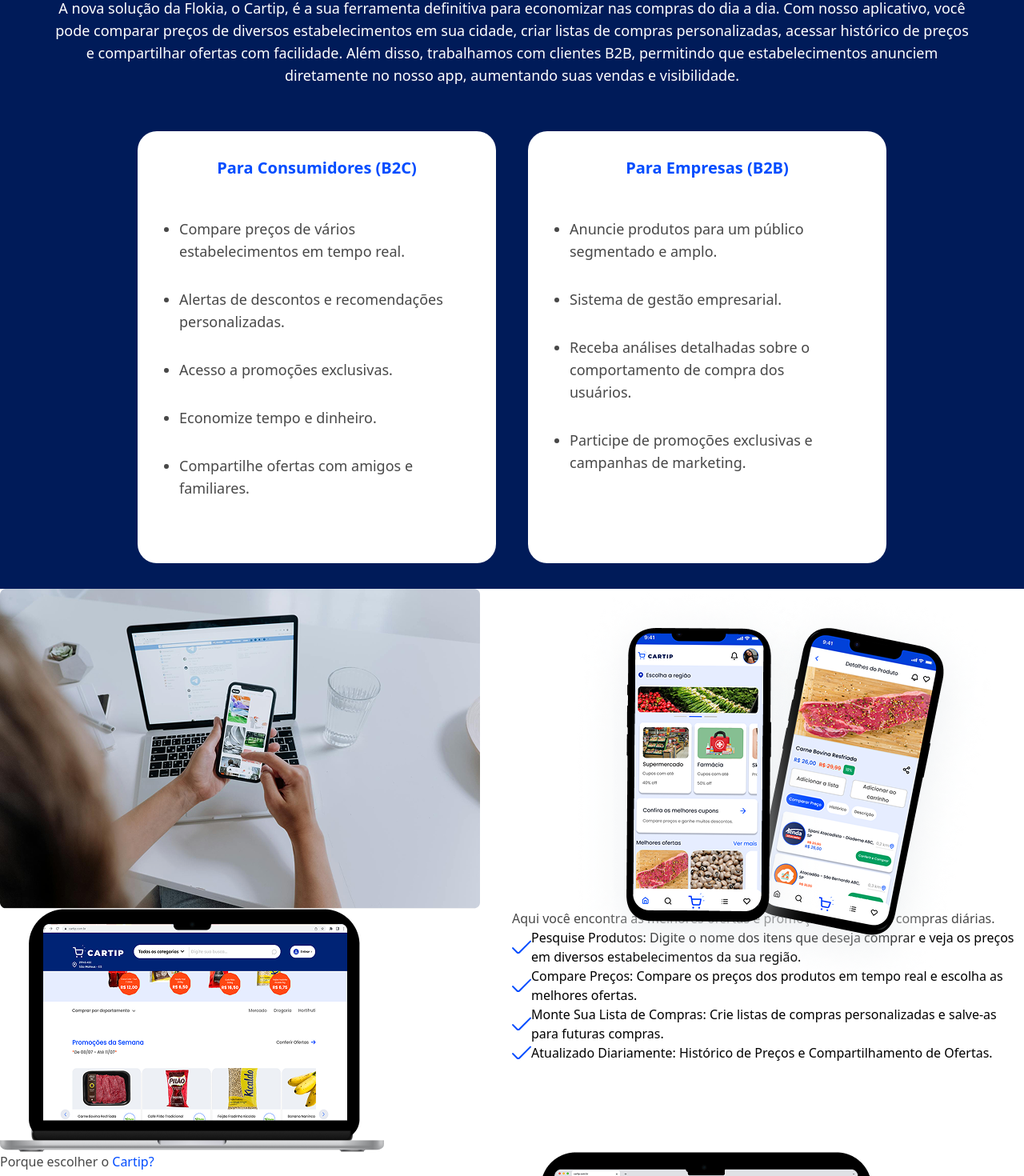
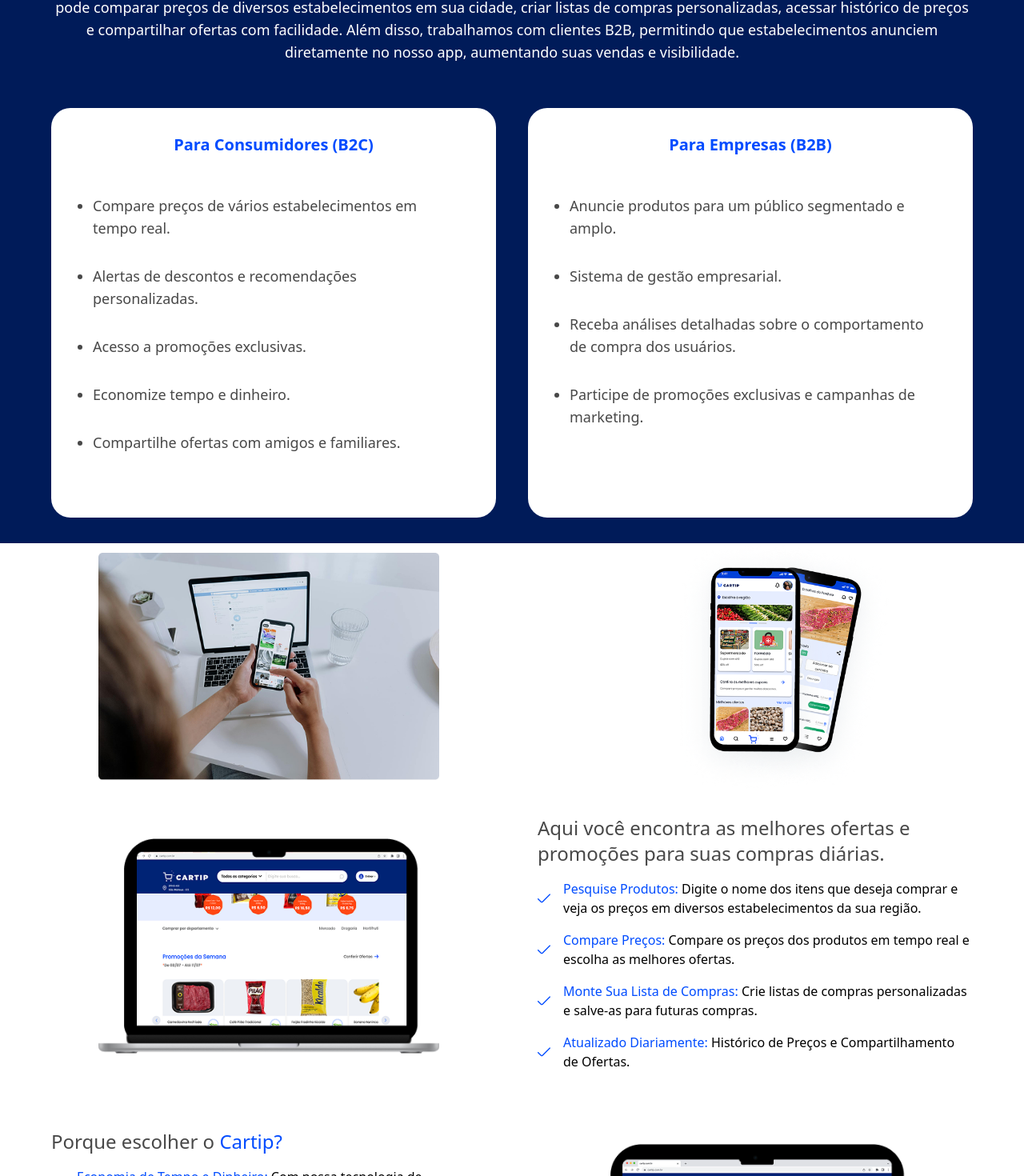
Before and after one commit to tiagocuzzuolnunes/landing-page-flokia, a Next.js app: page / in a window 1280 px wide. Shown: the part 1010-2480 px from the top of the page at 80% size. Built offline with nearby package versions, Linux system fonts and the light colour scheme.

Commit message:
commiting changes on sections

```diff
--- a/src/app/globals.css
+++ b/src/app/globals.css
@@ -45,6 +45,8 @@
   --color-white: var(--color-white-default);
   --font-text: var(--font-poppins);
   --font-display: var(--font-montserrat);
+  --font-logo: var(--font-weight-logo);
+  --font-heading: var(--font-weight-heading);
   --font-subheading: var(--font-weight-subheading);
 
 }
--- a/src/components/Card.jsx
+++ b/src/components/Card.jsx
@@ -1,6 +1,6 @@
 export default function Card({ title, items }) {
     return (
-        <div className="flex flex-col bg-white hover:bg-primary-light-hover cursor-pointer w-[35vw] max-w-[600px] rounded-3xl p-8">
+        <div className="flex flex-col bg-white hover:bg-primary-light-hover cursor-pointer min-w-[35vw] max-w-[600px] rounded-3xl p-8">
             <h3 className="text-xl text-primary-normal font-bold">{title}</h3>
             <ul className="text-left text-neutral-darker list-disc mx-5 my-4">
                 {items.map((item) => (
--- a/src/components/CartipInfoCard.jsx
+++ b/src/components/CartipInfoCard.jsx
@@ -1,15 +1,15 @@
 export default function CartipInfoCard({ title, items }) {
 
     return (
-        <article>
+        <article className="p-8">
             {title.map((titleProp) => (
-            <h3 className="text-neutral-darker">{titleProp.text}<span className="text-primary-normal">{titleProp.style}</span></h3>
+            <h3 className="text-neutral-darker text-2xl font-medium mb-2" key={titleProp.id}>{titleProp.text}<span className="text-primary-normal">{titleProp.style}</span></h3>
             ))}
-            <ul className="">
+            <ul>
                 {items.map((item) => (
-                    <li className="flex flex-row">
-                        <img src="/checkIcon.svg" alt="Ícone de certo" />
-                        <p key={item.id}><span>{item.subtitle}</span>{item.text}</p>
+                    <li key={item.id} className="flex flex-row justify-between gap-4 py-2">
+                        <img src="/checkIcon.svg" alt="Ícone de certo" className="w-4"/>
+                        <p><span className="text-primary-normal">{item.subtitle}</span>{item.text}</p>
                     </li>
                 ))}
             </ul>
--- a/src/components/Header.jsx
+++ b/src/components/Header.jsx
@@ -2,10 +2,10 @@
 
 export default function Header() {
     return(
-        <header className="flex flex-row fixed w-full top-0 left-0 z-50 items-center justify-between h-30 bg-white">
+        <header className="flex flex-row flex-wrap sticky top-0 right-0 z-50 items-center justify-between h-30 bg-white">
             <img src={'/FlokiaLogo1.svg'} alt='Flokia Logo' className="p-4 ml-8 w-[15vw] max-w-[180px]"/>
             <nav className="flex mr-8">
-                <ul className="flex items-center gap-6 text-neutral-dark text-md">
+                <ul className="flex flex-wrap items-center gap-6 text-neutral-dark text-md">
                     <li className="hover:text-neutral-dark-hover cursor-pointer">Sobre Nós</li>
                     <li className="hover:text-neutral-dark-hover cursor-pointer">Como Funciona</li>
                     <li className="hover:text-neutral-dark-hover cursor-pointer">Solicitar Orçamento</li>
--- a/src/components/PresentationSection.jsx
+++ b/src/components/PresentationSection.jsx
@@ -1,11 +1,11 @@
 export default function PresentationSection() {
     return (
-        <section className="flex justify-between h-auto bg-white pt-30">
-            <div className="px-16 py-8">
+        <section className="grid grid-cols-1 sm:grid-cols-2 justify-between border-box w-full bg-white ">
+            <div className="border-box px-16 py-8">
                 <h2 className="text-5xl font-bold">Economize em todas as suas compras com as soluções da <span className="text-primary-normal">Flokia</span></h2>
                 <p className="text-xl mt-8 text-neutral-darker">Compare preços em tempo real, monte suas listas de compras e encontre as melhores ofertas para sua casa ou negócio!</p>
             </div>
-            <img src="bannerPhoto.png" alt="Foto de família no supermercado" className="object-contain object-right"/>
+            <img src="bannerPhoto.png" alt="Foto de família no supermercado" className="object-cover object-right justify-self-end"/>
         </section>
     )
 }
--- a/src/components/ServiceSection.jsx
+++ b/src/components/ServiceSection.jsx
@@ -28,7 +28,7 @@
 
             <h2 className="text-3xl font-bold text-white my-6">Nossos serviços personalizados para você</h2>
             <p className="text-lg my-6 text-white">A nova solução da Flokia, o Cartip, é a sua ferramenta definitiva para economizar nas compras do dia a dia. Com nosso aplicativo, você pode comparar preços de diversos estabelecimentos em sua cidade, criar listas de compras personalizadas, acessar histórico de preços e compartilhar ofertas com facilidade. Além disso, trabalhamos com clientes B2B, permitindo que estabelecimentos anunciem diretamente no nosso app, aumentando suas vendas e visibilidade.</p>
-            <div className="flex gap-10 mt-8">
+            <div className="grid grid-cols-1 sm:grid-cols-2 gap-10 mt-8">
                 {cardsData.map((card, index) => (
                     <Card key={index} {...card}/>
                 ))}
--- a/src/components/ShowcaseSection.jsx
+++ b/src/components/ShowcaseSection.jsx
@@ -3,7 +3,7 @@
 const CartipInfo1 = [
     {
         title: [
-            {text: "Aqui você encontra as melhores ofertas e promoções para suas compras diárias.", style: ""}],
+            { id: "1",text: "Aqui você encontra as melhores ofertas e promoções para suas compras diárias.", style: ""}],
         items: [
             { id: "1", subtitle: "Pesquise Produtos: ", text: "Digite o nome dos itens que deseja comprar e veja os preços em diversos estabelecimentos da sua região." },
             { id: "2", subtitle: "Compare Preços: ", text: "Compare os preços dos produtos em tempo real e escolha as melhores ofertas." },
@@ -14,7 +14,7 @@
 const CartipInfo2 = [
     {
         title: [
-            {text: "Porque escolher o ", style: "Cartip?"}],
+            { id: "2", text: "Porque escolher o ", style: "Cartip?"}],
         items: [
             { id: "1", subtitle: "Economia de Tempo e Dinheiro: ", text: "Com nossa tecnologia de comparação de preços, você economiza em cada compra, garantindo sempre o melhor preço disponível." },
             { id: "2", subtitle: "Decisões de Compra: ", text: "Fornecemos todas as informações que você precisa para fazer escolhas inteligentes e economizar no seu orçamento." },
@@ -25,13 +25,13 @@
 
 export default function ShowcaseSection() {
     return (
-        <section className="grid grid-cols-2 w-full bg-white">
-            <img src="/mockupPhotoShowcase.png" alt="Mulher verificando o site do Cartip" />
-            <div className="flex items-center relative">
-                <img src="frontiPhone.png" alt="Iphone com Cartip na frente" className="absolute z-1 left-20 top-0"/>
-                <img src="backiPhone.png" alt="Iphone com Cartip atrás e inclinado" className="absolute left-60 top-0 z-0"/>
+        <section className="grid grid-cols-1 sm:grid-cols-2 w-full justify-items-center items-center bg-white px-8">
+            <img src="/mockupPhotoShowcase.png" alt="Mulher verificando o site do Cartip" className="w-[70%]"/>
+            <div className="flex items-center relative object-scale-down w-full h-auto min-w-[140px]">
+                <img src="frontiPhone.png" alt="Iphone com Cartip na frente" className="w-[15vw] h-auto mx-auto left-35 z-1"/>
+                <img src="backiPhone.png" alt="Iphone com Cartip atrás e inclinado" className="absolute w-[17vw] h-auto left-[20vw] z-0"/>
             </div>
-            <img src="Macbook1.png" alt="Computador com site do Cartip na página inicial" />
+            <img src="Macbook1.png" alt="Computador com site do Cartip na página inicial" className="w-[70%] py-12"/>
             <div>
                 {CartipInfo1.map((info, index) => (
                     <CartipInfoCard key={index} {...info} />
@@ -42,7 +42,7 @@
                     <CartipInfoCard key={index} {...info} />
                 ))}
             </div>
-            <img src="Macbook2.png" alt="Computador com site do Cartip na página de detalhe de produto" />
+            <img src="Macbook2.png" alt="Computador com site do Cartip na página de detalhe de produto" className="w-[70%] py-12"/>
         </section>
     )
 }
```
